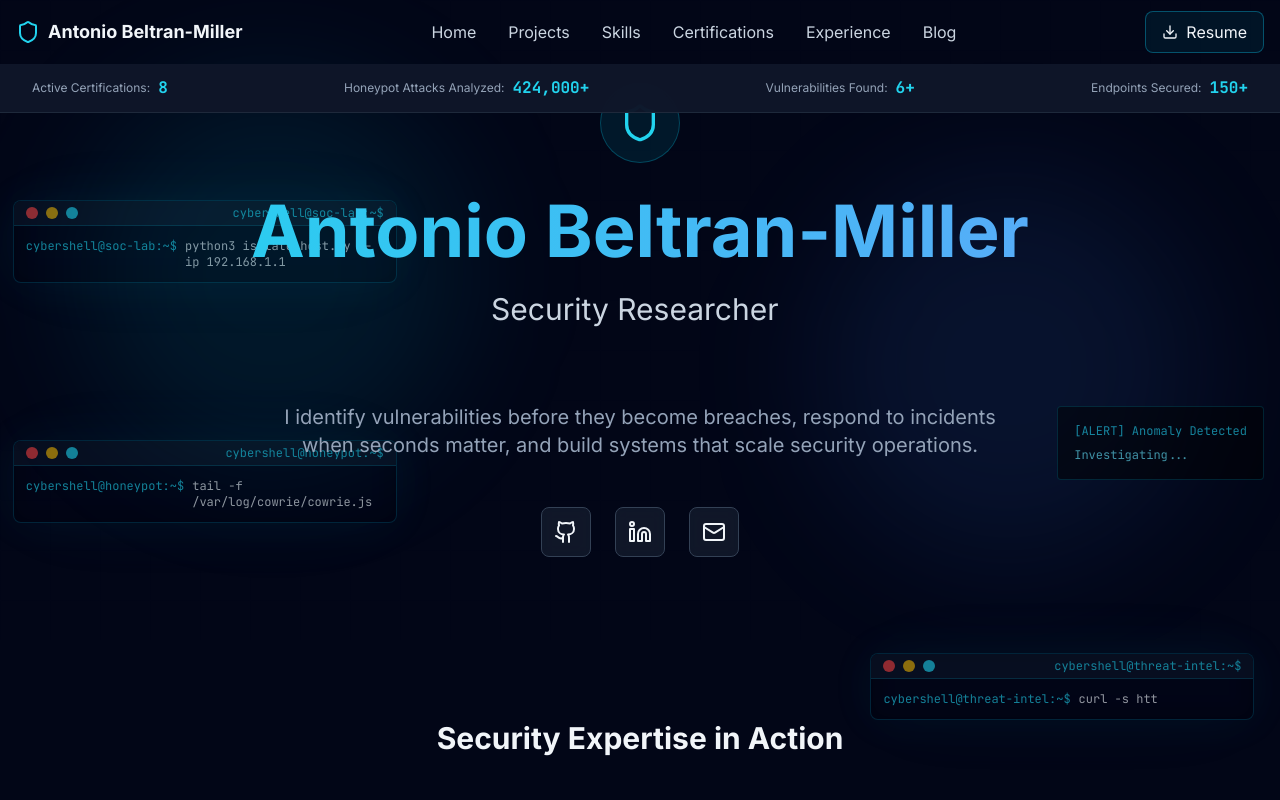
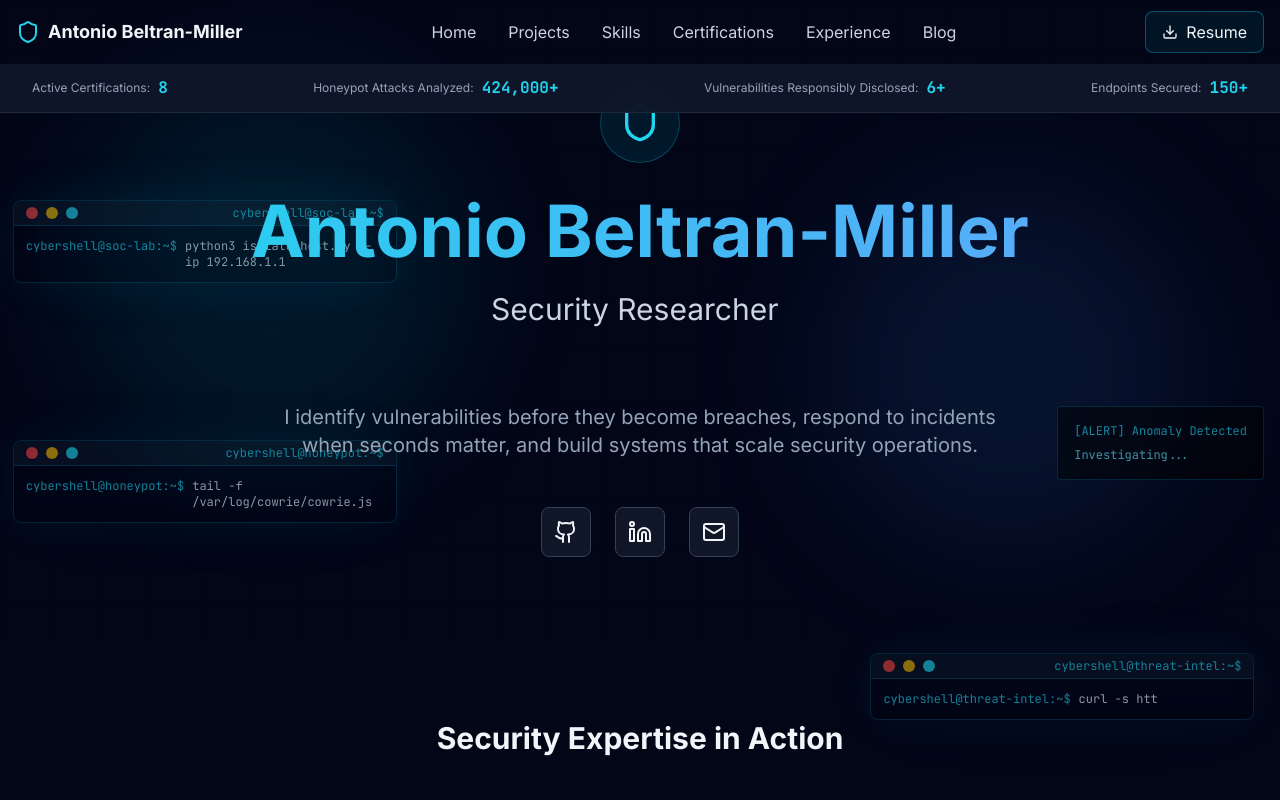
Before and after one commit to AntonioBeltranMiller/cybersec-portfolio, a Next.js app: page / in a window 1280 px wide. Shown: the top 800 px of the page. Built offline with nearby package versions, Linux system fonts and the light colour scheme.

Commit message:
Update MetricsBar.tsx

```diff
--- a/components/MetricsBar.tsx
+++ b/components/MetricsBar.tsx
@@ -9,7 +9,7 @@ export default function MetricsBar() {
   const metrics = [
     { label: 'Active Certifications', value: 8, suffix: '' },
     { label: 'Honeypot Attacks Analyzed', value: 424000, suffix: '+' },
-    { label: 'Vulnerabilities Found', value: 6, suffix: '+' },
+    { label: 'Vulnerabilities Responsibly Disclosed', value: 6, suffix: '+' },
     { label: 'Endpoints Secured', value: 150, suffix: '+' },
   ]
   return (
```
